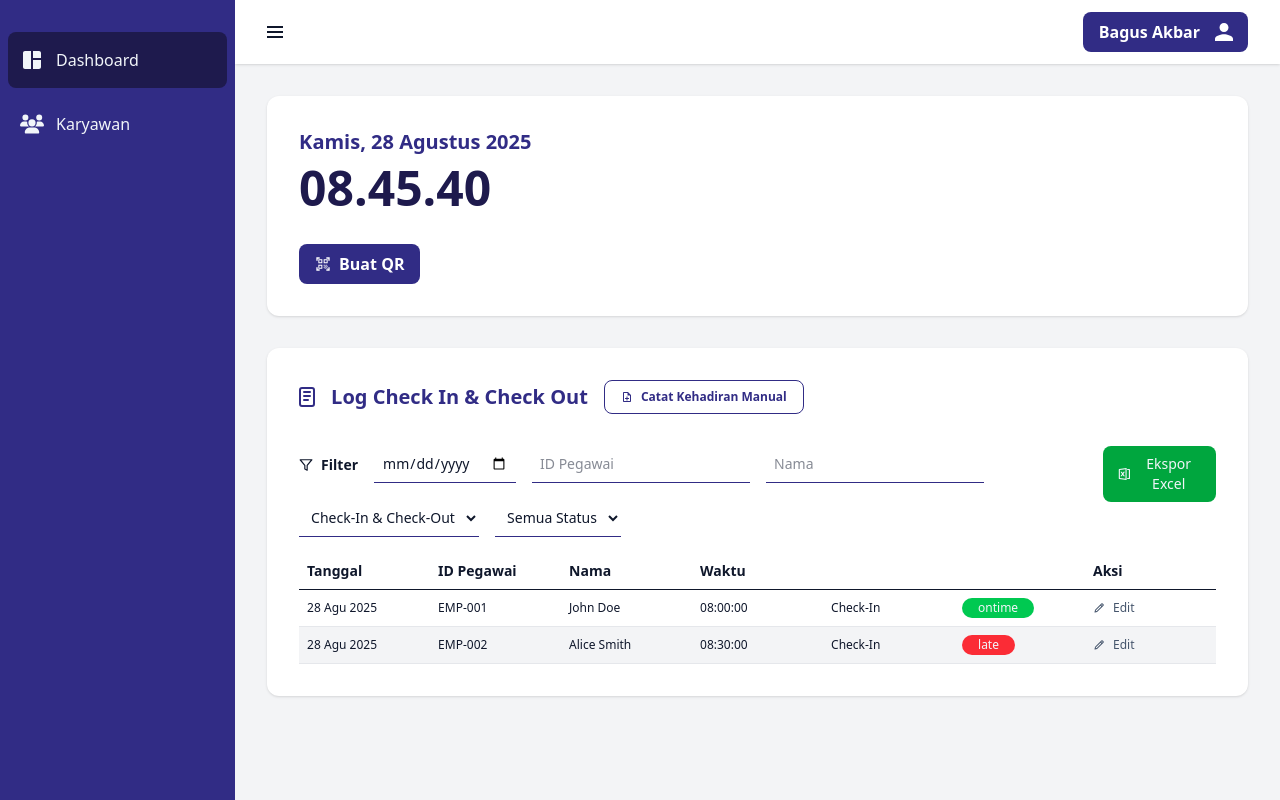
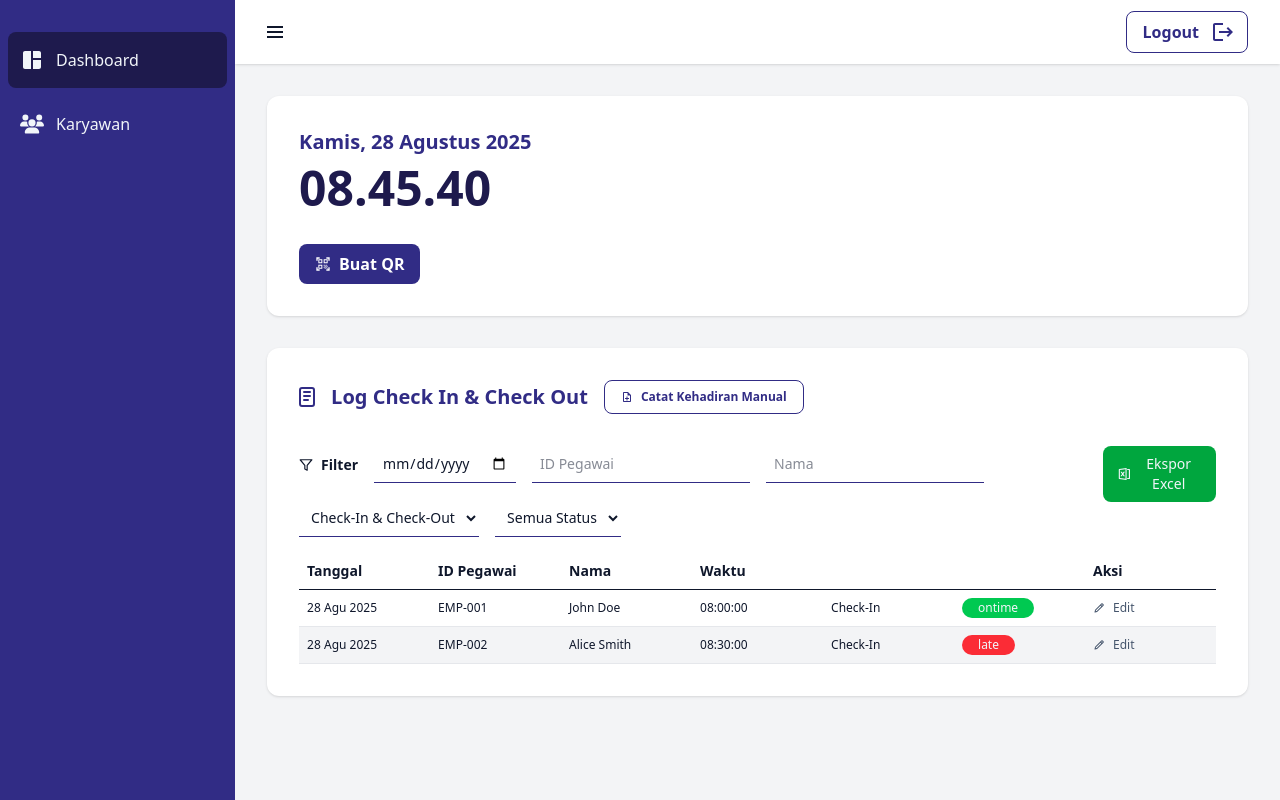
Before and after one commit to lakhatekno/attendance-frontend, a Next.js app: page /admin in a window 1280 px wide. Built offline with nearby package versions, Linux system fonts and the light colour scheme; no server answers.

Commit message:
[Auth][Logout] Logout button functional

```diff
--- a/src/api/auth.api.ts
+++ b/src/api/auth.api.ts
@@ -8,3 +8,13 @@ export async function login(data: Login): Promise<any> {
 	});
 	return response.data;
 }
+
+export async function logout(token: string): Promise<any> {
+	const response = await api.get('/auth/logout', {
+		headers: {
+			Authorization: `Bearer ${token}`,
+		},
+	});
+
+  return response.data;
+}
--- a/src/components/layouts/Header.tsx
+++ b/src/components/layouts/Header.tsx
@@ -1,8 +1,11 @@
 'use client';
 
+import { useSidebar } from '@/store/sidebar.store';
 import { IoMdPerson } from 'react-icons/io';
 import { BiMenu } from 'react-icons/bi';
-import { useSidebar } from '@/store/sidebar.store';
+import { MdLogout } from "react-icons/md";
+import { AuthStore } from '@/store/auth.store';
+import { redirect, RedirectType } from 'next/navigation';
 
 interface HeaderProps {
 	hamburger?: boolean;
@@ -10,10 +13,16 @@ interface HeaderProps {
 
 export default function Header({ hamburger }: HeaderProps) {
 	const { toggle } = useSidebar();
+  const { logout } = AuthStore();
 
 	if (hamburger === undefined) {
 		hamburger = true;
 	}
+
+  const logoutHandler = () => {
+    logout();
+    redirect('/login', RedirectType.replace);
+  }
 
 	return (
 		<header className="w-full h-16 sticky top-0 bg-white left-0 shadow flex items-center justify-between px-4 md:px-8">
@@ -27,11 +36,11 @@ export default function Header({ hamburger }: HeaderProps) {
 			) :
 				<div></div>
 			}
-			<div className="flex w-fit gap-4 items-center bg-indigo-900 rounded-lg text-white px-4 py-2 justify-self-end">
-				{/* Profile Name */}
-				<p className="font-semibold">Bagus Akbar</p>
-				<IoMdPerson className="scale-150" />
-			</div>
+      <button onClick={logoutHandler} className="flex w-fit gap-4 items-center border border-indigo-900 rounded-lg text-indigo-900 px-4 py-2 justify-self-end hover:bg-indigo-900 hover:text-white cursor-pointer">
+				{/* Logout Button */}
+				<p className="font-semibold">Logout</p>
+				<MdLogout className="scale-150" />
+			</button>
 		</header>
 	);
 }
--- a/src/store/auth.store.ts
+++ b/src/store/auth.store.ts
@@ -1,6 +1,6 @@
 import { create } from 'zustand';
 import { Login, LoginState } from '@/model';
-import { login } from '@/api/auth.api';
+import { login, logout } from '@/api/auth.api';
 import { persist } from 'zustand/middleware';
 
 export const AuthStore = create<LoginState>()(
@@ -50,7 +50,15 @@ export const AuthStore = create<LoginState>()(
       error: null,
 
       //Logout handler
-			logout: () => set({ accessToken: null, refreshToken: null }),
+			logout: async () => {
+        try {
+          const res = await logout(get().accessToken!);
+          set({ accessToken: null, refreshToken: null });
+          console.log(res.message);
+        } catch (error: any) {
+          console.log(error.response?.data?.error);
+        }
+      },
 		}),
 		{
 			name: 'auth',
```
